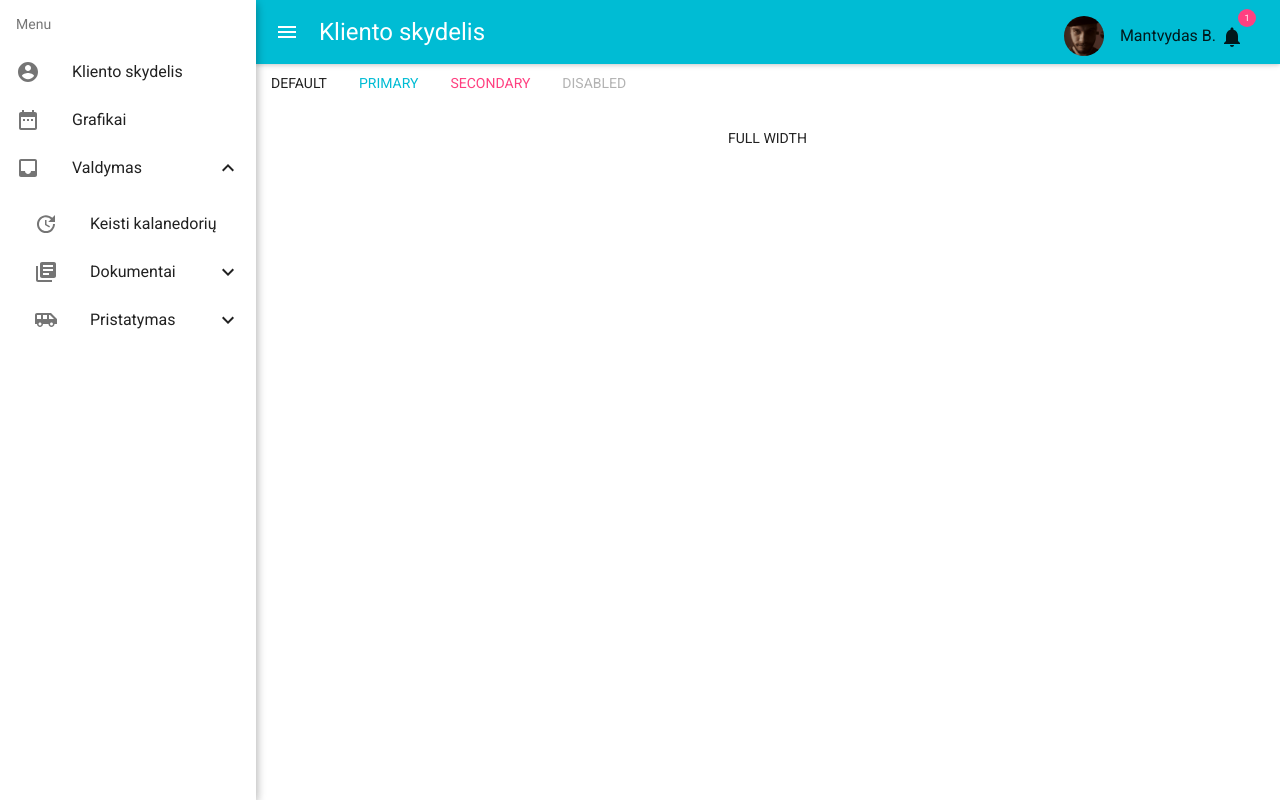
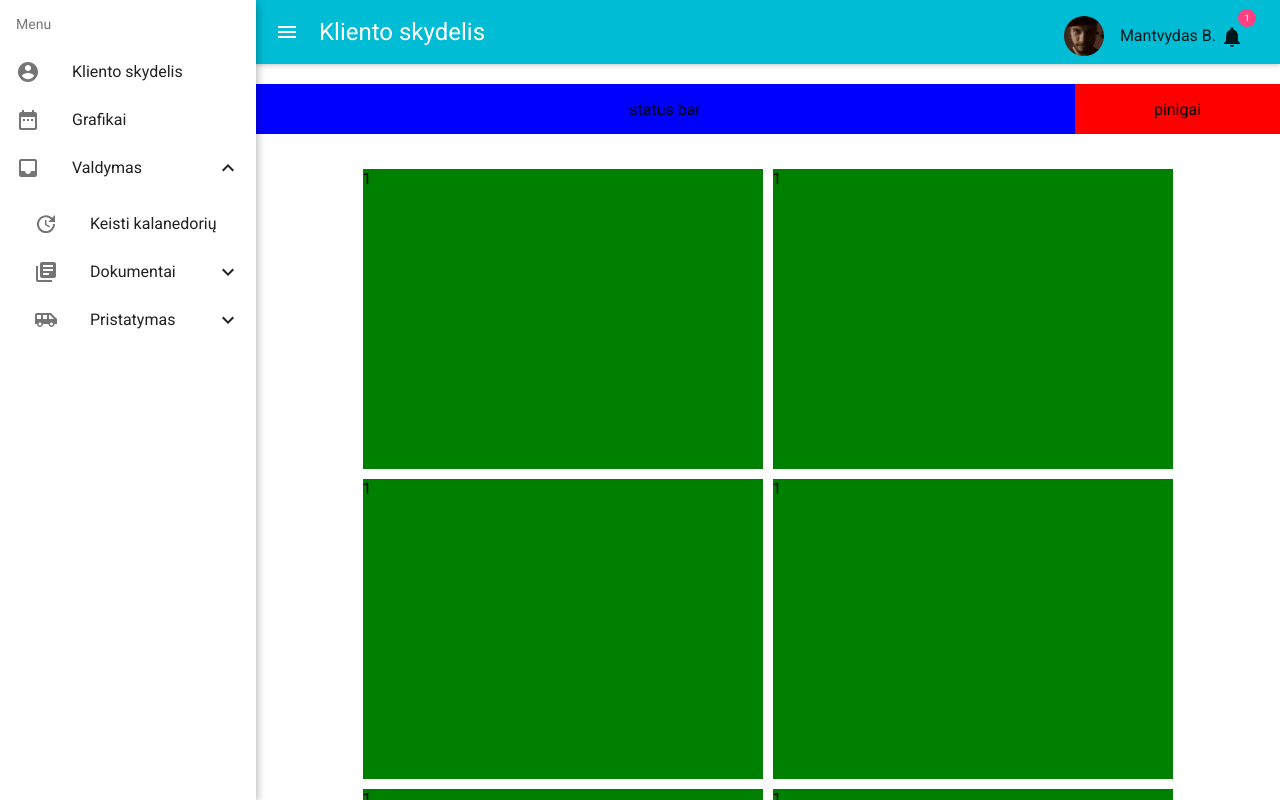
Before and after one commit to budaman/grudai-project, a React (Create React App) app: page / in a window 1280 px wide. Built offline with nearby package versions, Linux system fonts and the light colour scheme; a web font is replaced by a local one; what react-tap-event-plugin would draw is missing.

Commit message:
layout is completly good

```diff
--- a/src/App.css
+++ b/src/App.css
@@ -77,3 +77,44 @@
 .app-container.expanded {
   left: 255px;
 }
+
+.user-panel {
+  height: 100vh;
+  overflow: auto;
+}
+
+.top-header {
+  margin-top: 20px;
+  display: flex;
+}
+
+.money-section {
+  display: flex;
+  justify-content: center;
+  align-items: center;
+  width: 20%;
+  height: 50px;
+  background-color: red;
+}
+.status-bar {
+  display: flex;
+  justify-content: center;
+  align-items: center;
+  width: 80%;
+  height: 50px;
+  background-color: blue;
+}
+
+.statistic-container {
+  margin-top: 30px;
+  display: flex;
+  justify-content: center;
+  flex-wrap: wrap;
+}
+
+.stats-window {
+  width: 400px;
+  height: 300px;
+  background-color: green;
+  margin: 5px;
+}
--- a/src/components/main/Main.js
+++ b/src/components/main/Main.js
@@ -19,7 +19,6 @@ import PlacesAirportShuttle from "material-ui/svg-icons/places/airport-shuttle";
 import ImageRemoveRedEye from "material-ui/svg-icons/image/remove-red-eye";
 import ImageFilterFrames from "material-ui/svg-icons/image/filter-frames";
 import HardwareDeveloperBoard from "material-ui/svg-icons/hardware/developer-board";
-import SocialNotifications from "material-ui/svg-icons/social/notifications";
 import Avatar from "material-ui/Avatar";
 import Badge from "material-ui/Badge";
 import IconButton from "material-ui/IconButton";
--- a/src/components/main/panel/User.js
+++ b/src/components/main/panel/User.js
@@ -14,15 +14,26 @@ class User extends Component {
 
   render() {
     return (
-      <div>
-        <div>
-          <FlatButton label="Default" />
-          <FlatButton label="Primary" primary={true} />
-          <FlatButton label="Secondary" secondary={true} />
-          <FlatButton label="Disabled" disabled={true} />
-          <br />
-          <br />
-          <FlatButton label="Full width" fullWidth={true} />
+      <div className="user-panel">
+        <div className="top-header">
+          <div className="status-bar">status bar</div>
+          <div className="money-section">pinigai</div>
+        </div>
+        <div className="statistic-container">
+          <div className="stats-window">1</div>
+          <div className="stats-window">1</div>
+          <div className="stats-window">1</div>
+          <div className="stats-window">1</div>
+          <div className="stats-window">1</div>
+          <div className="stats-window">1</div>
+          <div className="stats-window">1</div>
+          <div className="stats-window">1</div>
+          <div className="stats-window">1</div>
+          <div className="stats-window">1</div>
+          <div className="stats-window">1</div>
+          <div className="stats-window">1</div>
+          <div className="stats-window">1</div>
+          <div className="stats-window">1</div>
         </div>
       </div>
     );
```
